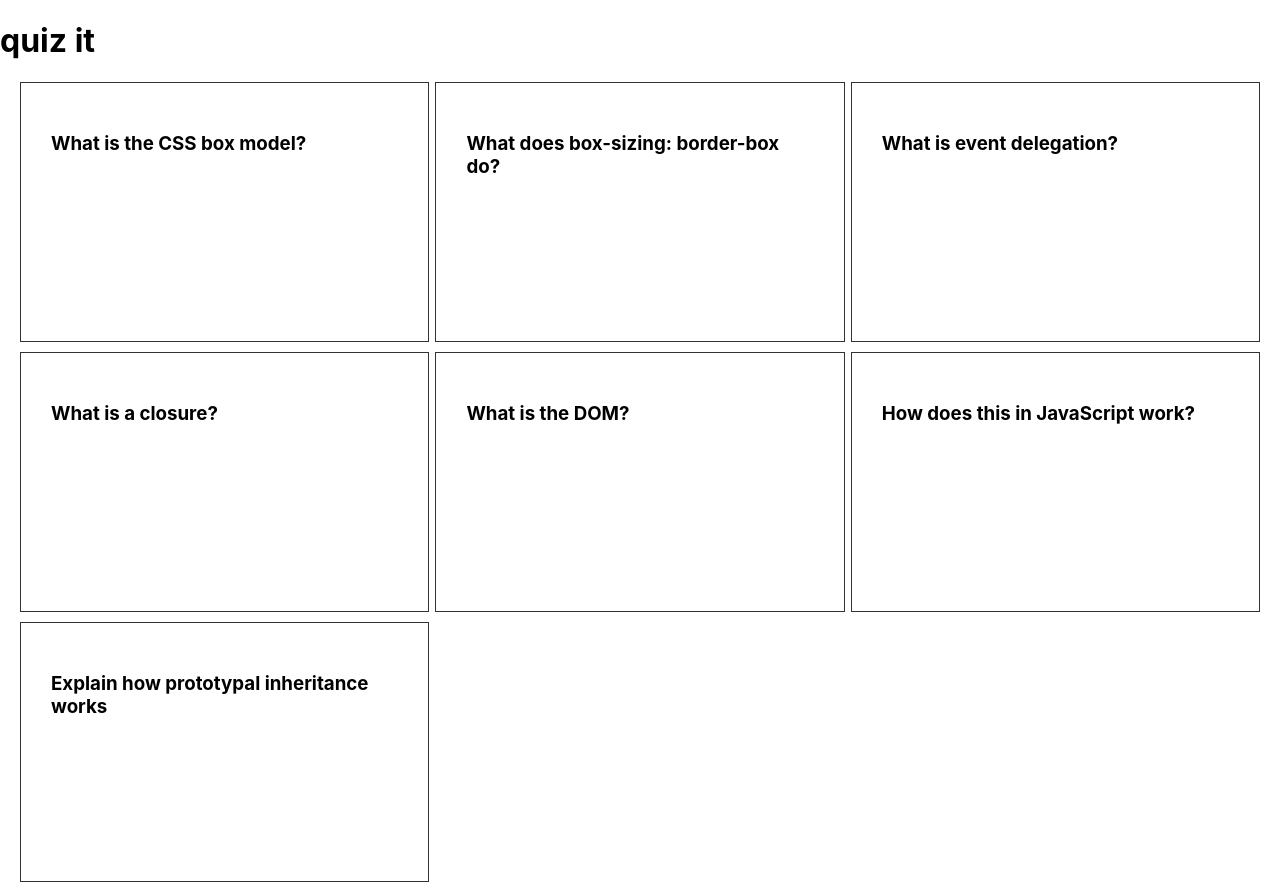
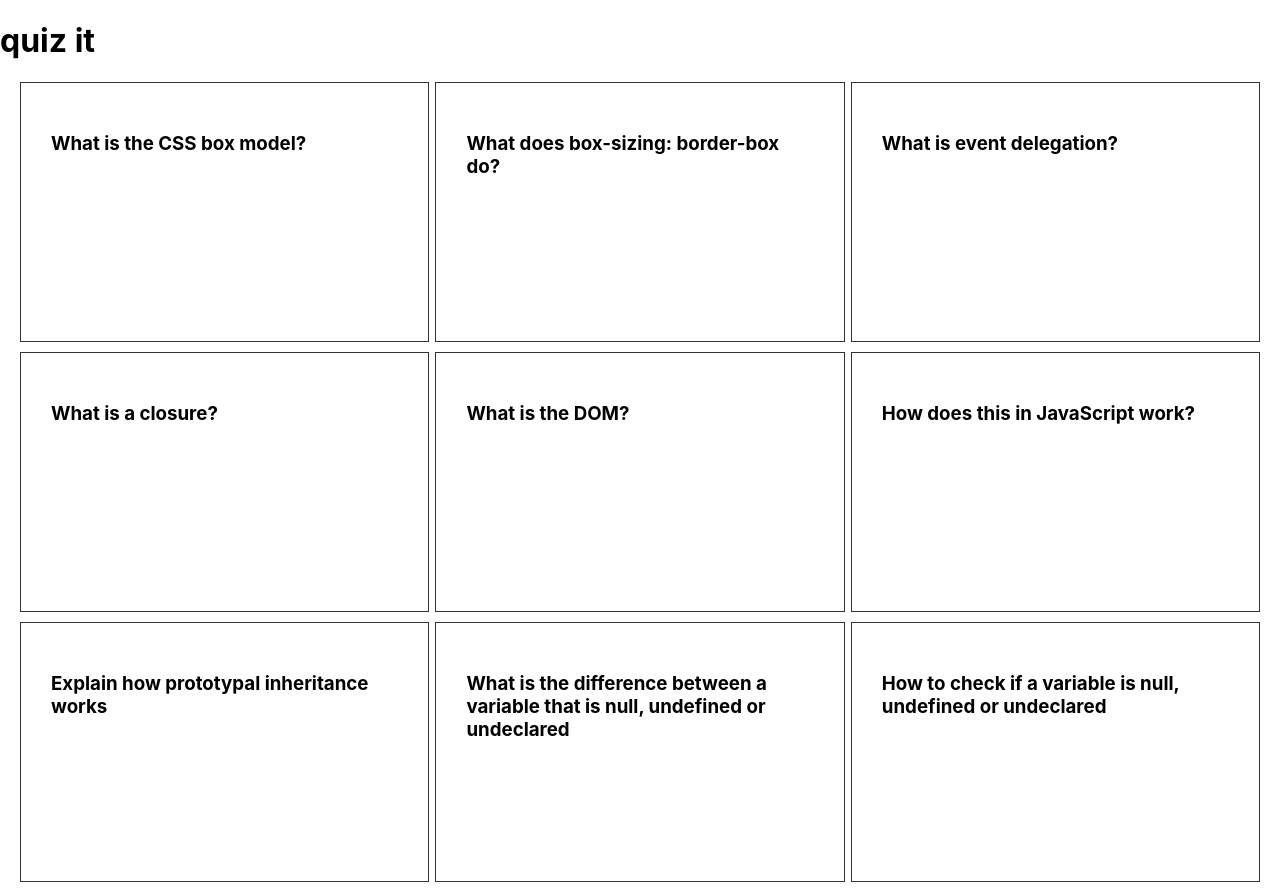
Before and after one commit to colorlessenergy/quizit, a Next.js app: page / in a window 1280 px wide. Built offline with nearby package versions, Linux system fonts and the light colour scheme.

Commit message:
add 2 more questions

```diff
--- a/pages/index.js
+++ b/pages/index.js
@@ -69,6 +69,14 @@ export function getStaticProps() {
     {
       question: 'Explain how prototypal inheritance works',
       answer: 'prototypal inheritance is when an object is linked to another object. An object can retrieve any values from the object it is linked with.'
+    },
+    {
+      question: 'What is the difference between a variable that is null, undefined or undeclared',
+      answer: 'when a variable is null it means that it has no value currently. when a variable is undefined it means it was declared but not initialize with a value. When a variable is undeclared it means that the variable was used before initializing or declaring with var or let.'
+    },
+    {
+      question: 'How to check if a variable is null, undefined or undeclared',
+      answer: 'To check for null you could do null === null. When strictly comparing null to itself it will be true. When comparing it with a different value it will be false. when checking for undefined you can do undefined === undefined. When checking for an undeclared variable you can try using it, an error should be thrown.'
     }
   ]
 
```
